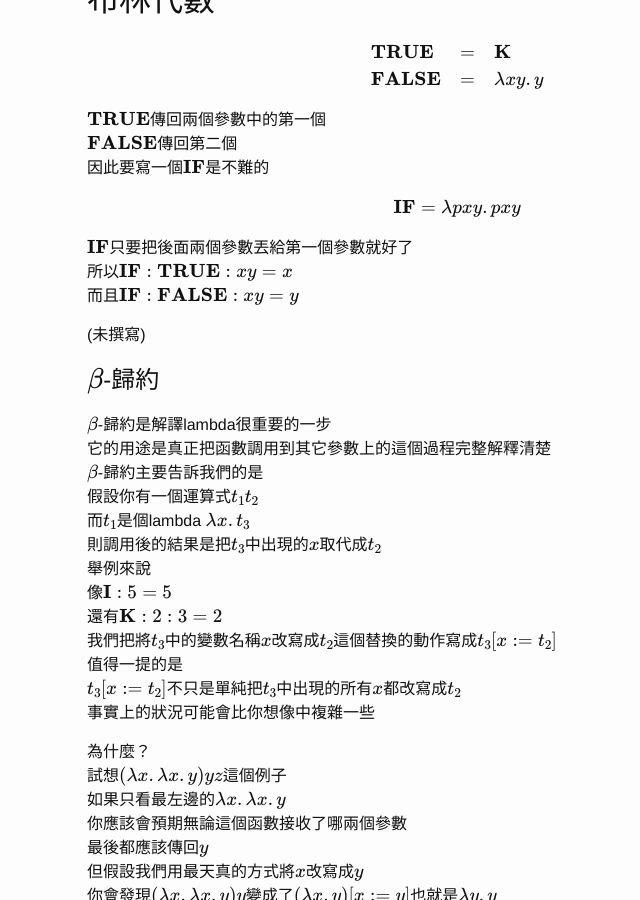
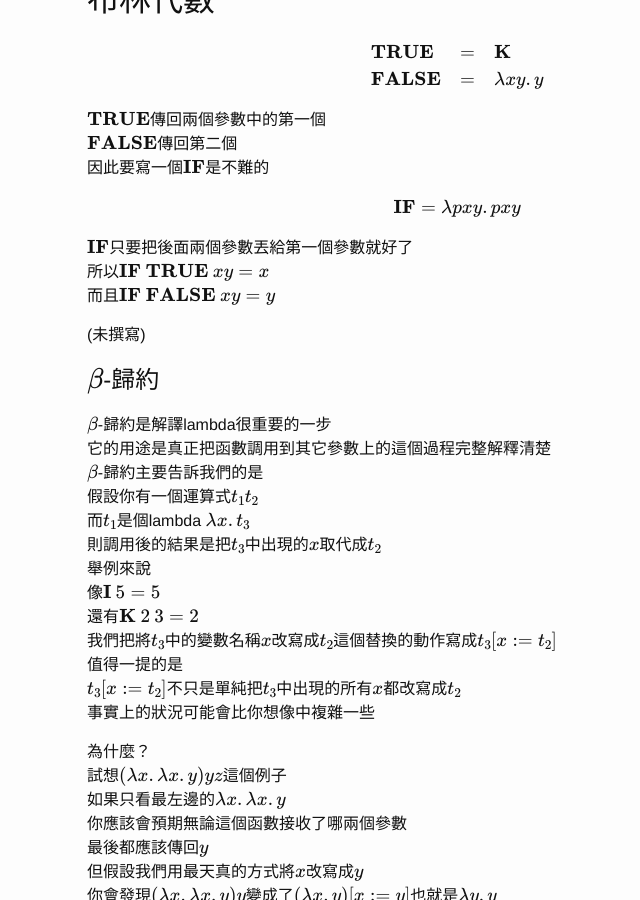
Before and after one commit to AndyShiue/AndyShiue.github.io, a Jekyll site: the page built from _posts/lambda/2016-01-10-untyped-lambda.md, in a window 1280 px wide and 900 px high, scrolled down 4471 px. Shown: the whole window, without its empty margins (183-823 px from the left). Built offline with Jekyll 4.4.1, drawn with Linux system fonts in a browser that asks for light colours; formulas are drawn with MathJax 3.

Commit message:
Fix something wrong.

```diff
--- a/_config.yml
+++ b/_config.yml
@@ -13,7 +13,7 @@
   主要談論程式和邏輯相關的資訊
   應該會寫一些教學？
 baseurl: "" # the subpath of your site, e.g. /blog
-url: "安安的異想世界" # the base hostname & protocol for your site
+url: "" # the base hostname & protocol for your site
 #　twitter_username: jekyllrb
 github_username: AndyShiue
 
--- a/_posts/lambda/2016-01-10-untyped-lambda.md
+++ b/_posts/lambda/2016-01-10-untyped-lambda.md
@@ -218,8 +218,8 @@
 $$
 
 \\(\mathbf{IF}\\)只要把後面兩個參數丟給第一個參數就好了
-所以\\(\mathbf{IF \: TRUE} \: x y = x\\)
-而且\\(\mathbf{IF \: FALSE} \: x y = y\\)
+所以\\(\mathbf{IF \\: TRUE} \\: x y = x\\)
+而且\\(\mathbf{IF \\: FALSE} \\: x y = y\\)
 
 (未撰寫)
 
@@ -232,8 +232,8 @@
 而\\(t_1\\)是個lambda \\(\lambda x. t_3\\)
 則調用後的結果是把\\(t_3\\)中出現的\\(x\\)取代成\\(t_2\\)
 舉例來說
-像\\(\mathbf{I} \: 5 = 5\\)
-還有\\(\mathbf{K} \: 2 \: 3 = 2\\)
+像\\(\mathbf{I} \\: 5 = 5\\)
+還有\\(\mathbf{K} \\: 2 \\: 3 = 2\\)
 我們把將\\(t_3\\)中的變數名稱\\(x\\)改寫成\\(t_2\\)這個替換的動作寫成\\(t_3[x := t_2]\\)
 值得一提的是
 \\(t_3[x := t_2]\\)不只是單純把\\(t_3\\)中出現的所有\\(x\\)都改寫成\\(t_2\\)
```
Also changed, not shown: _posts/lambda/2016-02-16-STLC.md (+2 -2 lines).
